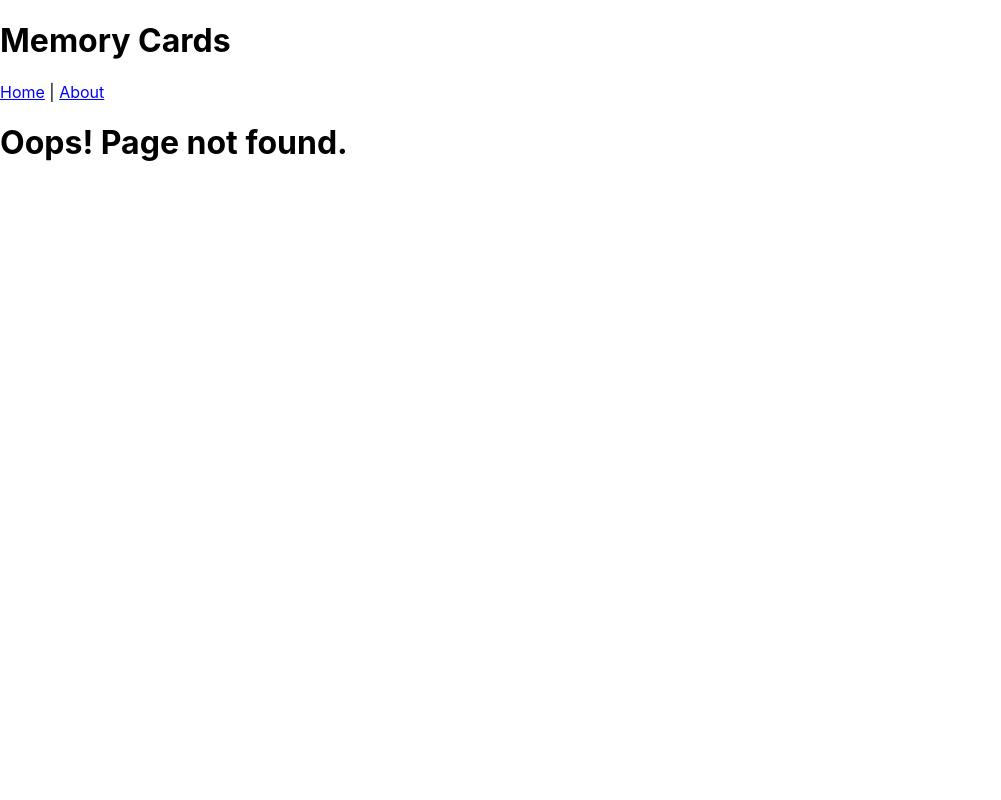
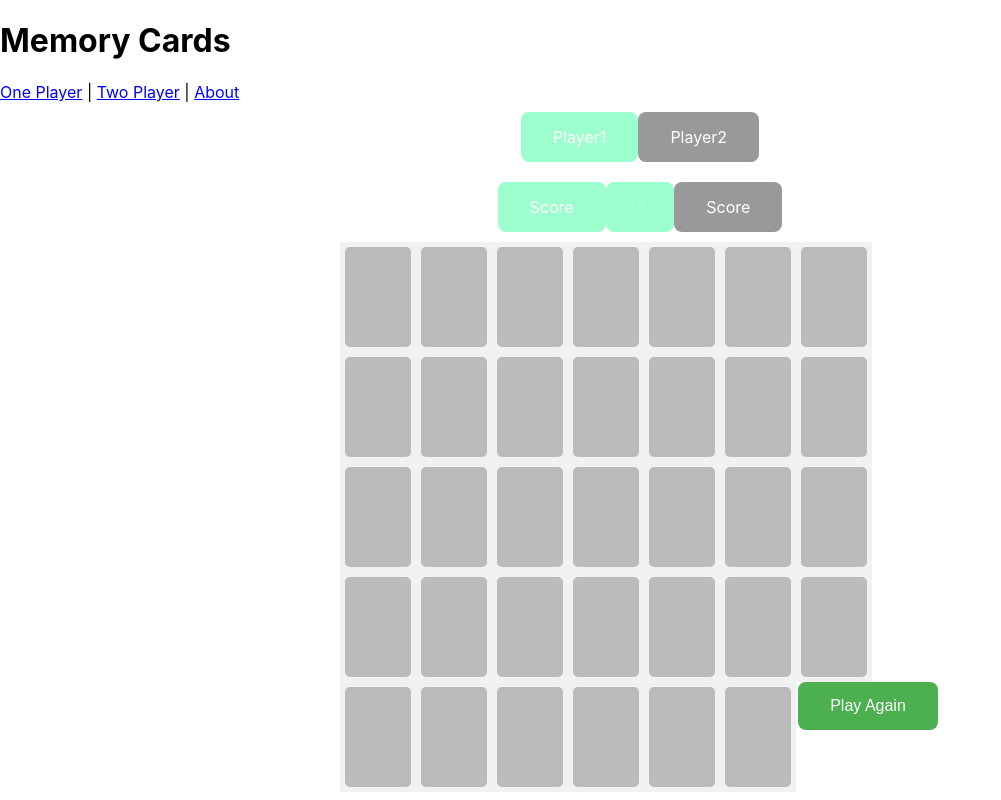
Before and after one commit to jacobfilik/react-memory, a React (Create React App) app: page /twoplayer in a window 1280 px wide. Before the commit this address had no page. Shown: the whole page, without its empty margins (0-1001 px from the left). Built offline with nearby package versions, Linux system fonts and the light colour scheme; the HTML template or start-up script is replaced by a standard one.

Commit message:
add two player mode

```diff
--- a/src/App.css
+++ b/src/App.css
@@ -1,5 +1,5 @@
 .game {
-  max-width: 400px;
+  max-width: 600px;
   margin: 0 auto;
   display: block;
 }
--- a/src/App.js
+++ b/src/App.js
@@ -14,7 +14,16 @@ function App() {
           path="/"
           element={
             <div className="game">
-              <CardGameMatch />
+              <CardGameMatch mode="oneplayer" />
+            </div>
+          }
+        />
+        <Route
+          exact
+          path="/twoplayer"
+          element={
+            <div className="game">
+              <CardGameMatch mode="twoplayer" />
             </div>
           }
         />
--- a/src/Cards.css
+++ b/src/Card.css
@@ -1,26 +1,34 @@
-.matched-card {
-  border: 5px solid #9dceff;
-  background-color: 5px solid #9dceff;
-}
-
 /* The flip card container - set the width and height to whatever you want. We have added the border property to demonstrate that the flip itself goes out of the box on hover (remove perspective if you don't want the 3D effect */
-.flip-card,
-.flipped-card,
-.matched-card {
+.facedown,
+.faceup {
   width: 66px;
   height: 100px;
   float: left;
   perspective: 1000px; /* Remove this if you don't want the 3D effect */
 }
 
-.flip-card,
-.flipped-card {
+.facedown,
+.faceup {
   border: 5px solid #f1f1f1;
   background-color: #f1f1f1;
 }
 
+.matched {
+  border: 5px solid #9dceff;
+  background-color: 5px solid #9dceff;
+}
+
+.playerone {
+  border: 5px solid #9dffce;
+  background-color: 5px solid #9dffce;
+}
+
+.playertwo {
+  border: 5px solid #ff9dce;
+  background-color: 5px solid #ff9dce;
+}
+
 /* This container is needed to position the front and back side */
-.match-card-inner,
 .flip-card-inner {
   position: relative;
   width: 100%;
@@ -34,13 +42,20 @@
   background-color: #f1f1f1;
 }
 
-.match-card-inner {
+.matched-inner {
   background-color: #9dceff;
 }
 
+.playerone-inner {
+  background-color: #9dffce;
+}
+
+.playertwo-inner {
+  background-color: #ff9dce;
+}
+
 /* Do an horizontal flip when you move the mouse over the flip box container */
-.matched-card .match-card-inner,
-.flipped-card .flip-card-inner {
+.faceup .flip-card-inner {
   transform: rotateY(180deg);
 }
 
--- /dev/null
+++ b/src/Card.js
@@ -0,0 +1,43 @@
+import "./Card.css";
+import React from "react";
+
+class CardState {
+  constructor(image, index, number, player) {
+    this.image = image;
+    this.index = index;
+    this.number = number;
+    this.matched = false;
+    this.flipped = false;
+    this.player = player;
+  }
+}
+
+const Card = (props) => {
+  var className = props.state.flipped ? "faceup" : "facedown";
+  var innerClassName = "flip-card-inner";
+
+  if (props.state.matched) {
+    className = className + " matched";
+    innerClassName = innerClassName + " matched-inner";
+    if (props.state.player) {
+      className = className + props.state.player;
+      innerClassName = innerClassName + " " + props.state.player + "-inner";
+    } else {
+      innerClassName = innerClassName + " matched-inner";
+    }
+  }
+
+  return (
+    <div className={className} onClick={props.onClick}>
+      <div className={innerClassName}>
+        <div className="flip-card-front"></div>
+        <div className="flip-card-back">
+          <img src={props.state.image[1]} alt="" />
+        </div>
+      </div>
+    </div>
+  );
+};
+
+export { CardState, Card };
+export default Card;
--- a/src/CardGame.css
+++ b/src/CardGame.css
@@ -11,3 +11,33 @@
   margin: 10px auto;
   display: block;
 }
+
+.player-container {
+  text-align: center;
+}
+
+.player {
+  border-radius: 8px;
+  border: None;
+  border-color: white;
+  color: white;
+  padding: 15px 32px 15px 32px;
+  text-align: center;
+  text-decoration: none;
+  font-size: 16px;
+  margin: 10px auto;
+}
+
+.p1 {
+  background-color: #9dffce;
+  display: inline-block;
+}
+
+.p2 {
+  background-color: #ff9dce;
+  display: inline-block;
+}
+
+.inactive {
+  background-color: #999999;
+}
--- a/src/CardGame.js
+++ b/src/CardGame.js
@@ -1,21 +1,49 @@
 import "./CardGame.css";
-import { Card, CardState } from "./Cards";
+import { CardState } from "./Card";
+import Cards from "./Cards";
 import { getCardArray, getShuffledState } from "./CardUtils";
 
 import { useState } from "react";
 import React from "react";
 
-const CardGameMatch = () => {
+const CardGameMatch = (props) => {
   const [gameId, setGameId] = useState(1);
   const cardArray = getCardArray();
   const cardIndices = getShuffledState(cardArray.length);
   return (
     <CardGame
       key={gameId}
+      mode={props.mode}
       cardArray={cardArray}
       cardIndices={cardIndices}
       startNewGame={() => setGameId(gameId + 1)}
     />
+  );
+};
+
+const PlayerLabel = (props) => {
+  const className = "player";
+  var class1 = className + " p1";
+  var class2 = className + " p2";
+
+  if (props.playerState.player === -1) {
+    class1 = class1 + " inactive";
+  } else {
+    class2 = class2 + " inactive";
+  }
+
+  return (
+    <>
+      <div className="player-container">
+        <div className={class1}>Player1</div>
+        <div className={class2}>Player2</div>
+      </div>
+      <div className="player-container">
+        <div className={class1}>Score</div>
+        <div className={class1}>:</div>
+        <div className={class2}>Score </div>
+      </div>
+    </>
   );
 };
 
@@ -24,11 +52,15 @@ const CardGame = (props) => {
 
   const cardStates = cardIndices.map(
     (cardIndex, index) =>
-      new CardState(props.cardArray[cardIndex], index, cardIndex)
+      new CardState(props.cardArray[cardIndex], index, cardIndex, "")
   );
 
   const [cardStateObject, setCardState] = useState(cardStates);
-
+  const [playerState, setPlayerState] = useState({
+    player: 1,
+    player1Score: 0,
+    player2score: 0,
+  });
   const [clickLock, setClickLock] = useState(false);
 
   const onClick = (i) => {
@@ -59,6 +91,8 @@ const CardGame = (props) => {
       if (other.number === newCard.number) {
         other.matched = true;
         newCard.matched = true;
+        newCard.player = playerState.player === 1 ? " playerone" : " playertwo";
+        other.player = playerState.player === 1 ? " playerone" : " playertwo";
         setCardState(newState);
         setClickLock(false);
       } else {
@@ -72,8 +106,13 @@ const CardGame = (props) => {
           newState[newOther.index] = newOther;
 
           setCardState(newState);
+          const updatedPlayer = { ...playerState };
+          updatedPlayer.player = updatedPlayer.player * -1;
+
+          setPlayerState(updatedPlayer);
           setClickLock(false);
         };
+
         setTimeout(flipBack, 2000);
       }
     } else {
@@ -83,29 +122,11 @@ const CardGame = (props) => {
   };
 
   return (
-    <Cards
-      onClick={onClick}
-      startNewGame={props.startNewGame}
-      cardStates={cardStateObject}
-    />
-  );
-};
-
-const Cards = (props) => {
-  const createClick = (index) => props.onClick(index);
-
-  //start to pass down state on props
-  return (
     <div>
-      <div>
-        {props.cardStates.map((cardState, index) => (
-          <Card
-            key={index}
-            state={cardState}
-            onClick={(e) => createClick(index)}
-          />
-        ))}
-      </div>
+      {props.mode === "twoplayer" ? (
+        <PlayerLabel playerState={playerState} />
+      ) : null}
+      <Cards onClick={onClick} cardStates={cardStateObject} />
       <div>
         <button className="play-again" onClick={props.startNewGame}>
           Play Again
--- a/src/Cards.js
+++ b/src/Cards.js
@@ -1,34 +1,20 @@
-import "./Cards.css";
+import { Card } from "./Card";
+import React from "react";
 
-class CardState {
-  constructor(image, index, number) {
-    this.image = image;
-    this.index = index;
-    this.number = number;
-    this.matched = false;
-    this.flipped = false;
-  }
-}
-
-const Card = (props) => {
-  const className = props.state.flipped ? "flipped-card" : "flip-card";
+const Cards = (props) => {
+  const createClick = (index) => props.onClick(index);
 
   return (
-    <div
-      className={props.state.matched ? "matched-card" : className}
-      onClick={props.onClick}
-    >
-      <div
-        className={props.state.matched ? "match-card-inner" : "flip-card-inner"}
-      >
-        <div className="flip-card-front"></div>
-        <div className="flip-card-back">
-          <img src={props.state.image[1]} alt="" />
-        </div>
-      </div>
+    <div>
+      {props.cardStates.map((cardState, index) => (
+        <Card
+          key={index}
+          state={cardState}
+          onClick={(e) => createClick(index)}
+        />
+      ))}
     </div>
   );
 };
 
-export { CardState, Card };
-export default Card;
+export default Cards;
--- a/src/Header.js
+++ b/src/Header.js
@@ -10,7 +10,14 @@ const Header = () => {
           to="/"
           style={({ isActive }) => ({ color: isActive ? "F15B2A" : "blue" })}
         >
-          Home
+          One Player
+        </NavLink>
+        {" | "}
+        <NavLink
+          to="/twoplayer"
+          style={({ isActive }) => ({ color: isActive ? "F15B2A" : "blue" })}
+        >
+          Two Player
         </NavLink>
         {" | "}
         <NavLink
```
Also changed, not shown: src/CardUtils.js (+14 -0 lines).
